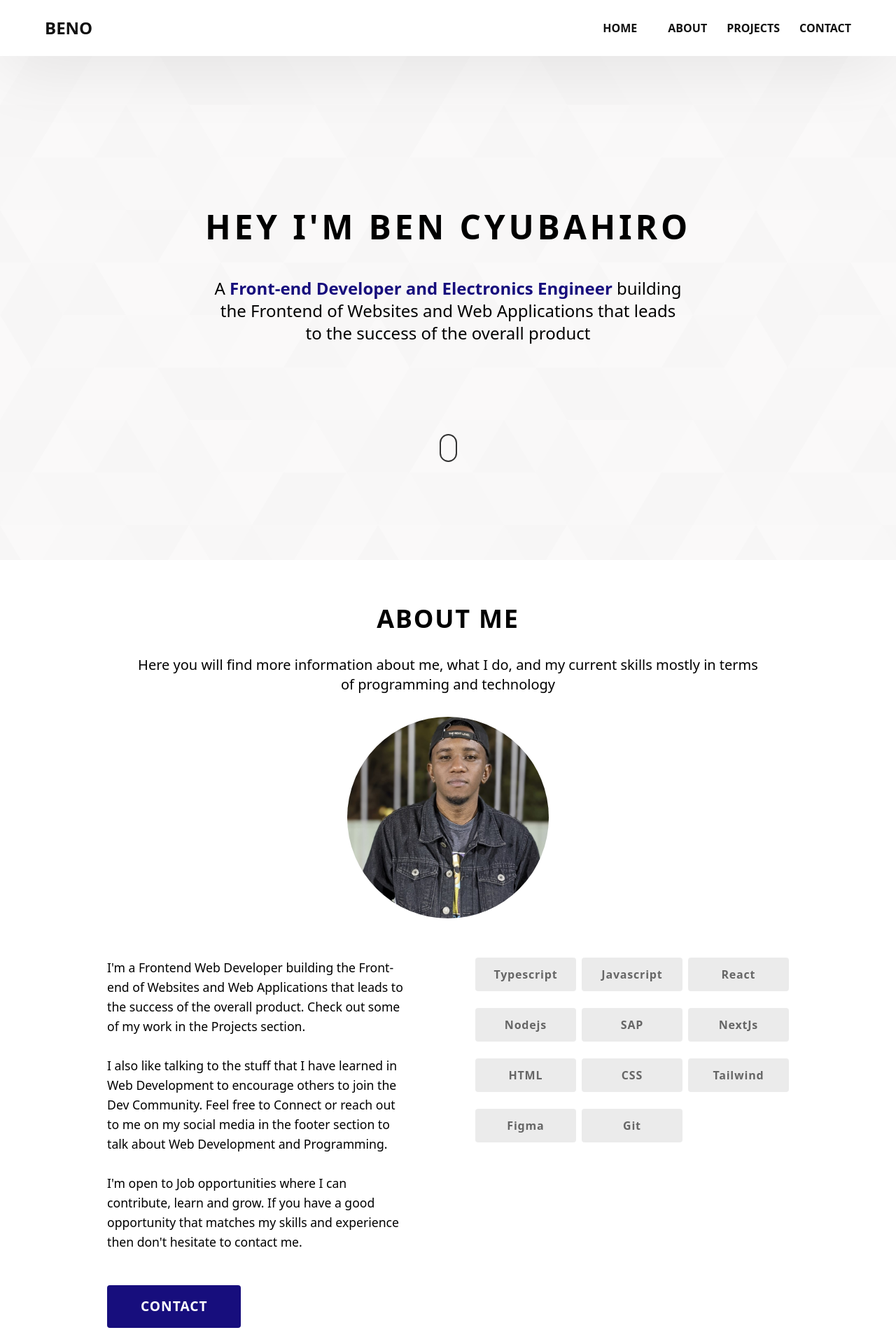
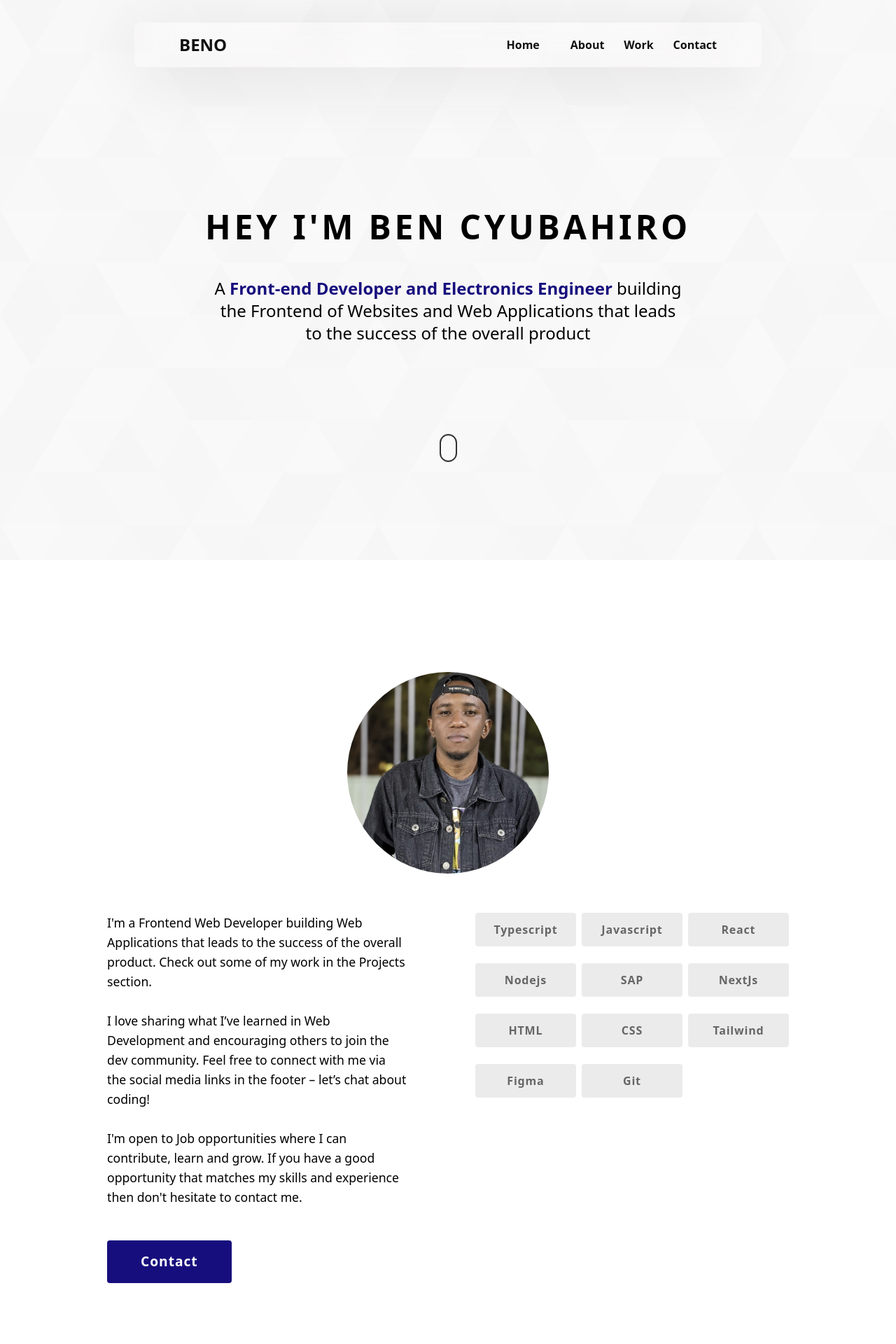
Before and after one commit to bencyubahiro77/benoWebsiteV2, a React (Create React App) app: page / in a window 1280 px wide. Shown: the top 1920 px of the page at 70% size. Built offline with nearby package versions, Linux system fonts and the light colour scheme.

Commit message:
updated the navbar

```diff
--- a/package.json
+++ b/package.json
@@ -25,6 +25,7 @@
     "react-router-dom": "^6.17.0",
     "react-scripts": "5.0.1",
     "react-scroll": "^1.9.0",
+    "react-toastify": "^11.0.2",
     "sweetalert2": "^11.7.32",
     "tailwindcss": "^3.3.3",
     "typescript": "^4.9.5",
--- a/src/App.css
+++ b/src/App.css
@@ -4,7 +4,6 @@
 
 .gradient {
     /* background: linear-gradient(180deg, #170e7d 0%, #15104e 100%), #363143; */
-    background:#fff;
     box-shadow: 0 10px 100px rgba(0,0,0,.1);
     z-index: 1000;
 }
@@ -90,3 +89,13 @@
 .si{
   font-size: 1.1rem;
 }
+
+.social{
+  border: 2px solid white;
+  border-radius: 50%;
+  padding: 10px;
+}
+
+.social:hover{
+  background-color: #170e7d;
+}
--- a/src/App.tsx
+++ b/src/App.tsx
@@ -6,7 +6,6 @@ import About from './pages/about';
 import Contact from './pages/contact';
 import Projects from './pages/project';
 import Footer from './components/footer'
-import Copyright from './components/copyright';
 // import Intro from './components/intro';
 
 const App: React.FC = () => {
@@ -30,7 +29,6 @@ const App: React.FC = () => {
       <Projects />
       <Contact />
       <Footer />
-      <Copyright />
     </div>
   );
 }
--- a/src/components/footer.tsx
+++ b/src/components/footer.tsx
@@ -1,33 +1,22 @@
 import React from 'react'
-import {  FaGithub, FaTwitter, FaEnvelope, FaLinkedin, FaInstagram } from 'react-icons/fa';
+import { FaGithub, FaTwitter, FaEnvelope, FaLinkedin, FaInstagram } from 'react-icons/fa';
 
-const footer : React.FC = () => {
-
-  return (
-    <div className='text-white w-full bg-[#000] xl:pl-16 xl:pr-16 pb-16 pl-8 pr-8 '>
-
-        <div className=' md:flex justify-between'>
-            <div className='md:w-1/2 xl:pt-24 pt-8'>
-                <h4 className='text-xl font-bold tracking-wider'>CYUBAHIRO Benjamin</h4>
-                <p className='mt-4 leading-6 tracking-wider text-base'>
-                A Frontend focused Web Developer building the Frontend of Websites and Web Applications
-                that leads to the success of the overall product
-                </p>
+const footer: React.FC = () => {
+    const currentYear = new Date().getFullYear();
+    return (
+        <div className='text-white w-full bg-[#000] p-8 flex justify-evenly'>
+            <div className='text-lg tracking-wider  p-2 text-white'>
+               Handcrafted by me &copy;{currentYear}
             </div>
-            <div className='xl:pt-24 pt-8'>
-                <h4 className='text-xl font-bold tracking-wider mb-4'>SOCIAL</h4>
-                <ul className='flex cursor-pointer md:w-1/2 gap-4 text-2xl'>
-                    <a href='mailto:bencyubahiro77@gmail.com' target='_blank' rel='noopener noreferrer'><FaEnvelope /></a>
-                    <a href='https://github.com/bencyubahiro77' target='_blank' rel='noopener noreferrer'><FaGithub /></a>
-                    <a href='https://linkedin.com/in/cyubahiro-benjamin-167933218' target='_blank' rel='noopener noreferrer'><FaLinkedin/></a>
-                    <a href='https://twitter.com/cyubahirobenja3' target='_blank' rel='noopener noreferrer'><FaTwitter/></a>
-                    <a href='https://instagram.com/benbeno8?utm_source=qr' target='_blank' rel='noopener noreferrer'><FaInstagram/></a>
-                </ul>
-            </div>
+            <ul className='flex items-center justify-center cursor-pointer gap-6 text-2xl '>
+                <a href='mailto:bencyubahiro77@gmail.com' target='_blank' rel='noopener noreferrer' className='social'><FaEnvelope /></a>
+                <a href='https://github.com/bencyubahiro77' target='_blank' rel='noopener noreferrer' className='social'><FaGithub /></a>
+                <a href='https://linkedin.com/in/cyubahiro-benjamin-167933218' target='_blank' rel='noopener noreferrer' className='social'><FaLinkedin /></a>
+                <a href='https://twitter.com/cyubahirobenja3' target='_blank' rel='noopener noreferrer' className='social'><FaTwitter /></a>
+                <a href='https://instagram.com/benbeno8?utm_source=qr' target='_blank' rel='noopener noreferrer' className='social'><FaInstagram /></a>
+            </ul>
         </div>
-    </div>
-
-  )
+    )
 }
 
 export default footer
--- a/src/components/navbar.tsx
+++ b/src/components/navbar.tsx
@@ -1,8 +1,8 @@
 import React, { useState } from "react";
 import { Link } from 'react-scroll'
-import { FaBars} from 'react-icons/fa';
+import { FaBars } from 'react-icons/fa';
 
-const NavBar : React.FC = () => {
+const NavBar: React.FC = () => {
   const [isMenuOpen, setIsMenuOpen] = useState(false);
 
   const toggleMenu = () => {
@@ -10,7 +10,8 @@ const NavBar : React.FC = () => {
   };
 
   return (
-    <nav className="flex items-center justify-between pl-16 pr-16 gradient h-20 p-4 fixed w-full">
+    <div className="flex justify-center items-center mt-16">
+      <nav className="flex items-center justify-between pl-16 pr-16 gradient h-16 p-4 fixed w-[70%] backdrop-blur-xl rounded-lg">
         <h1 className="text-2xl secondary-color font-extrabold ">
           <Link
             to="home" smooth={true} duration={500}
@@ -32,8 +33,7 @@ const NavBar : React.FC = () => {
 
           <div
             data-testid="menu"
-          className={`${
-            isMenuOpen ? 'block gradient' : 'hidden'
+            className={`${isMenuOpen ? 'block gradient' : 'hidden'
               } xl:flex items-center secondary-color gap-3 font-bold cursor-pointer list-none transition-all md:gradient ease-in-out duration-300 xl:space-x-4 xl:ml-3 absolute left-0 w-full xl:w-auto xl:static xl:h-auto xl:bg-transparent mt-2 xl:mt-0`}
           >
             <li className="y-6 xl:my-0 ml-4 mr-4 my-6">
@@ -42,7 +42,7 @@ const NavBar : React.FC = () => {
                 className="my-6 no-underline secondary-color text-[#170e7d] font-bold xl:my-0 hover:text-[#170e7d]"
                 onClick={() => setIsMenuOpen(false)}
               >
-              HOME
+                Home
               </Link>
             </li>
             <li className="y-6 xl:my-0 ml-4 my-8 ">
@@ -51,7 +51,7 @@ const NavBar : React.FC = () => {
                 className="my-6 no-underline secondary-color text-[#170e7d] font-bold xl:my-0 hover:text-[#170e7d]"
                 onClick={() => setIsMenuOpen(false)}
               >
-              ABOUT
+                About
               </Link>
             </li>
             <li className="y-6 xl:my-0  secondary-color hover:main-colorr  font-bold ml-4 mr-4 my-8">
@@ -60,7 +60,7 @@ const NavBar : React.FC = () => {
                 className="my-6 no-underline secondary-color text-[#170e7d] font-bold xl:my-0 hover:text-[#170e7d]"
                 onClick={() => setIsMenuOpen(false)}
               >
-              PROJECTS
+                Work
               </Link>
             </li>
             <li className="y-6 xl:my-0  secondary-color  font-bold ml-4 mr-4 my-8">
@@ -69,12 +69,13 @@ const NavBar : React.FC = () => {
                 className="my-6 no-underline secondary-color text-[#170e7d] font-bold xl:my-0 hover:text-[#170e7d]"
                 onClick={() => setIsMenuOpen(false)}
               >
-              CONTACT
+                Contact
               </Link>
             </li>
           </div>
         </div>
       </nav>
+    </div>
   );
 };
 
--- a/src/pages/about.tsx
+++ b/src/pages/about.tsx
@@ -1,8 +1,8 @@
 import React from 'react'
-import { Element,scroller } from 'react-scroll';
+import { Element, scroller } from 'react-scroll';
 import pic from '../images/beno.jpg'
 
-const about : React.FC = () => {
+const about: React.FC = () => {
 
   const scrollToContact = () => {
     scroller.scrollTo("contact", {
@@ -15,17 +15,8 @@ const about : React.FC = () => {
     <Element name="about">
       <section id="about">
         <div className='w-full pt-16'>
-             <h4 className='text-center font-bold text-4xl tracking-wider'>ABOUT ME</h4>
-             <p
-               className='text-center leading-6 md:text-xl text-lg w-full pt-8 pl-4 pr-4 xl:pr-48 xl:pl-48'
-             >
-                Here you will find more information about me, what I do, and my current skills
-                mostly in terms of programming and technology
-             </p>
-
           <div className='w-full justify-center flex items-center'>
             <img src={pic} alt='' className='rounded-full mt-8 h-72 w-72 object-cover' />
-
           </div>
 
           <div className='lg:flex pt-8 xl:pr-24 justify-between xl:justify-evenly xl:pl-24 pr-4 pl-4 m-2'>
@@ -33,11 +24,10 @@ const about : React.FC = () => {
               <p
                 className='leading-7 si pt-4 '
               >
-                        I'm a Frontend Web Developer building the Front-end of Websites and Web Applications that leads to the success of the overall product. Check out some of my work in the Projects section.
+                I'm a Frontend Web Developer building Web Applications that leads to the success of the overall product. Check out some of my work in the Projects section.
                 <br />
                 <br />
-                       I also like talking to the stuff that I have learned in Web Development to encourage others to join the Dev Community. Feel free to Connect or
-                       reach out to me on my social media in the footer section to talk about Web Development and Programming.
+                I love sharing what I’ve learned in Web Development and encouraging others to join the dev community. Feel free to connect with me via the social media links in the footer – let’s chat about coding!
                 <br />
                 <br />
                 I'm open to Job opportunities where I can contribute, learn and grow. If you have
@@ -48,7 +38,7 @@ const about : React.FC = () => {
                 className="bg-[#170e7d] mt-4 mb-4 md:mt-12 md:mb-12 cursor-pointer tracking-wider hover:bg-blue-500 text-white font-bold size rounded focus:outline-none focus:shadow-outline"
                 onClick={scrollToContact}
               >
-                      CONTACT
+                Contact
               </button>
 
             </div>
--- a/src/pages/project.tsx
+++ b/src/pages/project.tsx
@@ -9,7 +9,7 @@ const project: React.FC = () => {
     <Element name="projects">
       <section id="projects">
         <div className='w-full pt-16'>
-             <h4 className='text-center font-bold text-4xl tracking-wider'>PROJECTS</h4>
+             <h4 className='text-center font-bold text-4xl tracking-wider'>My Recent Work</h4>
              <p
                className='text-center leading-6 md:text-xl text-lg w-full pt-8 pl-4 pr-4 xl:pr-48 xl:pl-48'
              >
```
Also changed, not shown: src/pages/contact.tsx (+18 -22 lines), 1 other file (tests, documents, lock files or other folders). Lines whose indentation alone changed are shown as unchanged.
